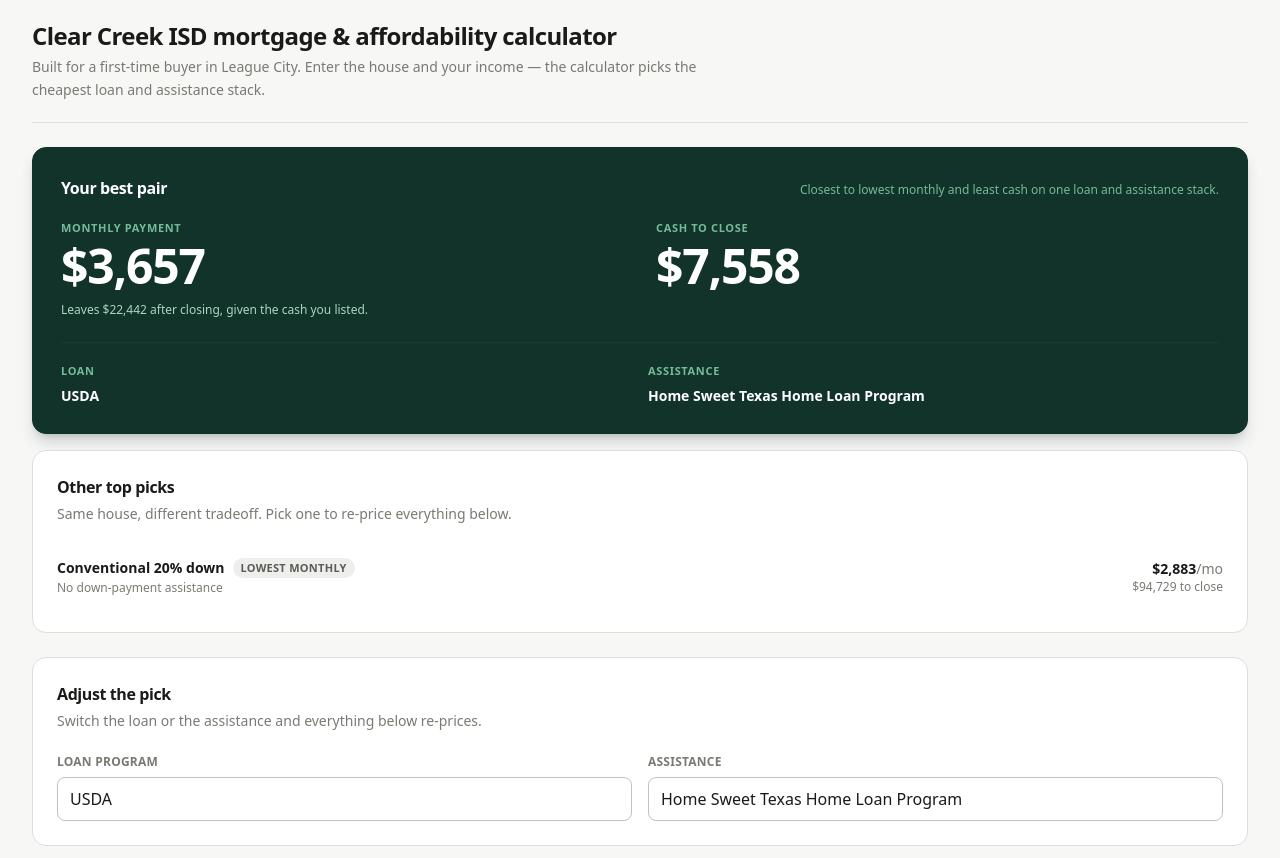
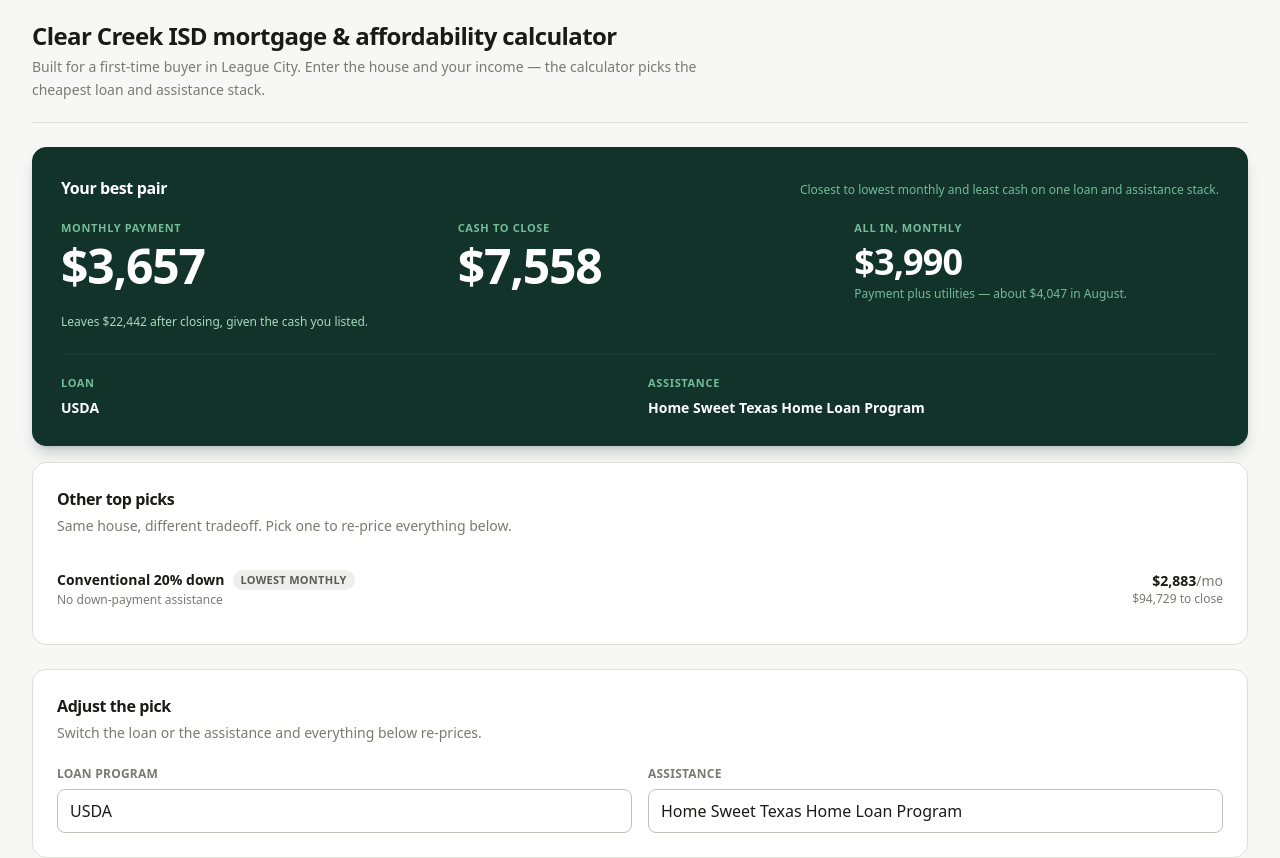
Before and after one commit to Christian-Starcke/ccisd-mortgage-calculator, a Next.js app: page / in a window 1280 px wide. Shown: the top 858 px of the page. Built offline with nearby package versions, Linux system fonts and the light colour scheme.

Commit message:
Put the all-in monthly cost on the hero card, beside the payment.

```diff
--- a/src/components/AnswerCards.tsx
+++ b/src/components/AnswerCards.tsx
@@ -4,6 +4,7 @@
 import { findLocationPreset } from "@/data/clearCreekTaxRates";
 import { resolveStateTaxUnits } from "@/lib/buildFromState";
 import type { CalculatorState } from "@/lib/defaults";
+import type { HouseholdUtilities } from "@/lib/householdUtilities";
 import { formatUSD } from "@/lib/money";
 import type { PathRanking, RankedPath } from "@/lib/pathRank";
 import type { ScenarioResult } from "@/lib/scenario";
@@ -53,12 +54,14 @@
   scenario,
   ranking,
   state,
+  utilities,
   onSelectPath,
   onAutoPick,
 }: {
   scenario: ScenarioResult;
   ranking: PathRanking;
   state: CalculatorState;
+  utilities: HouseholdUtilities;
   onSelectPath: (path: RankedPath) => void;
   onAutoPick: () => void;
 }) {
@@ -113,7 +116,15 @@
           </p>
         </div>
 
-        <div className="mt-5 grid grid-cols-2 gap-x-4 gap-y-5 sm:gap-x-8">
+        {/*
+          * Same definition as "All in, monthly" in the TrueMonthlyCostCard:
+          * the mortgage payment plus the household utilities. The utilities
+          * are not part of the payment and no lender counts them, but they
+          * come out of the same paycheque, so the headline pair above is not
+          * the whole cost of the house. Sized one notch below the two heroes
+          * to keep the payment as the headline.
+          */}
+        <div className="mt-5 grid grid-cols-2 gap-x-4 gap-y-5 sm:gap-x-8 lg:grid-cols-3">
           <div className="min-w-0">
             <div className="hero-label">Monthly payment</div>
             <div className="tnum break-words text-3xl font-semibold tracking-tight sm:text-4xl lg:text-5xl">
@@ -125,6 +136,19 @@
             <div className="tnum break-words text-3xl font-semibold tracking-tight sm:text-4xl lg:text-5xl">
               {formatUSD(scenario.cashToClose.netCashDue)}
             </div>
+          </div>
+          <div className="col-span-2 min-w-0 lg:col-span-1">
+            <div className="hero-label">All in, monthly</div>
+            <div className="tnum break-words text-2xl font-semibold tracking-tight sm:text-3xl lg:text-4xl">
+              {formatUSD(scenario.monthly.total + utilities.monthlyTotal)}
+            </div>
+            <p className="mt-1 text-xs text-brand-300">
+              Payment plus utilities — about{" "}
+              {formatUSD(
+                scenario.monthly.total + utilities.peakMonthlyTotal,
+              )}{" "}
+              in August.
+            </p>
           </div>
         </div>
 
--- a/src/components/Calculator.tsx
+++ b/src/components/Calculator.tsx
@@ -120,6 +120,7 @@
             scenario={detailScenario}
             ranking={ranking}
             state={state}
+            utilities={utilities}
             onSelectPath={selectPath}
             onAutoPick={() => update("manualOverride", false)}
           />
```
